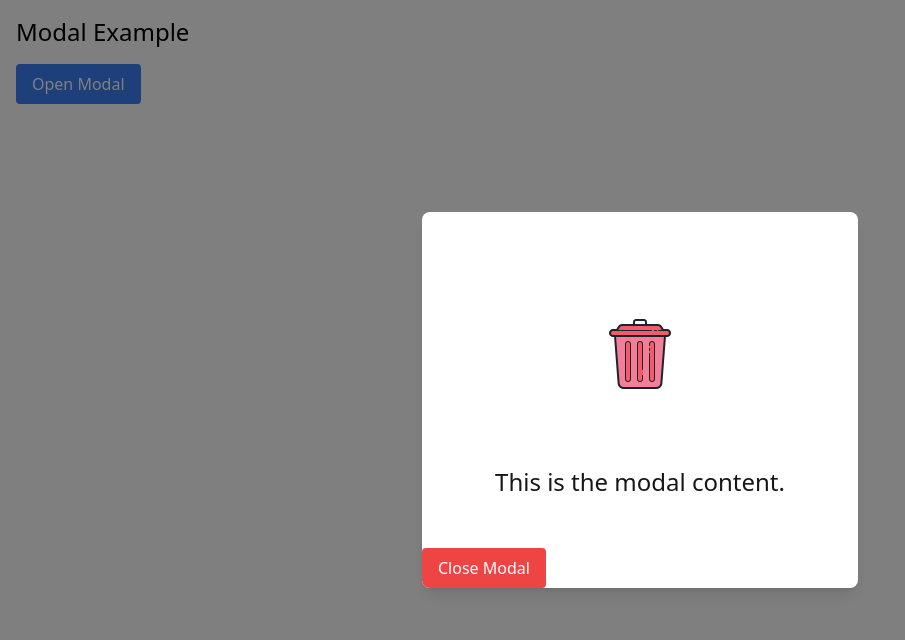
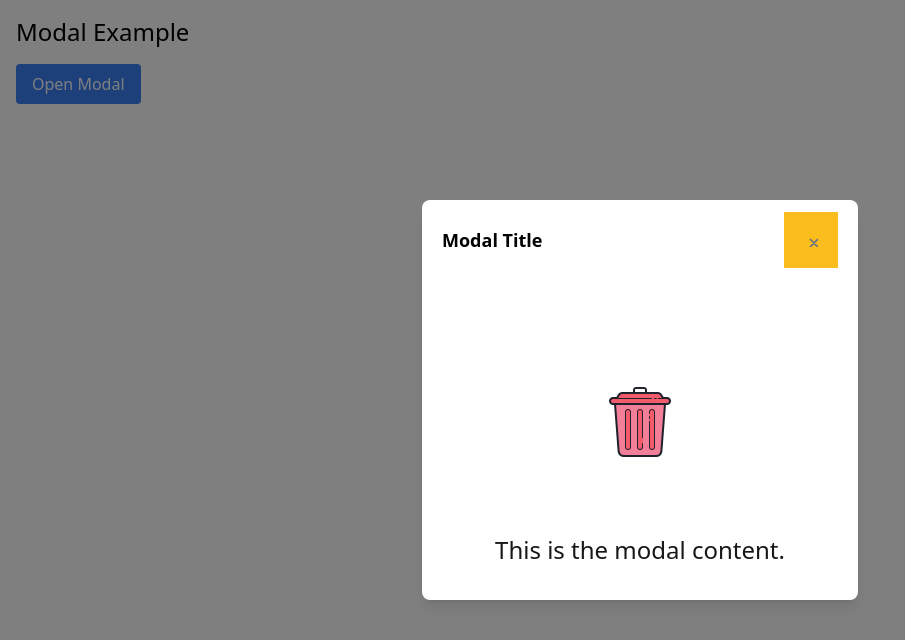
Before and after one commit to touhid9teen/Certify360, a React (Vite) app in the folder frontend/: page / in a window 1280 px wide. Both pictures are taken after a click on the button "Open Modal". Shown: the top 640 px of the page, without its empty margins (0-905 px from the left). Built offline with nearby package versions, Linux system fonts and the light colour scheme.

Commit message:
Modal heade is added

```diff
--- a/frontend/src/App.jsx
+++ b/frontend/src/App.jsx
@@ -1,7 +1,7 @@
 import { useState } from 'react';
-
-import Delete from  './assets/delete.png'
+import ModalHeader from './components/modal/ModalHeader';
 import ModalBody from './components/modal/ModalBody';
+import Delete from './assets/delete.png';
 
 const App = () => {
   const [isModalOpen, setIsModalOpen] = useState(false);
@@ -22,16 +22,14 @@ const App = () => {
       {isModalOpen && (
         <div className="fixed inset-0 flex items-center justify-center bg-black bg-opacity-50">
           <div className="bg-white rounded-lg overflow-hidden shadow-lg">
+            <ModalHeader
+              title="Modal Title"
+              onClose={closeModal}
+            />
             <ModalBody
               content="This is the modal content."
-              imageSrc= {Delete}
+              imageSrc={Delete}
             />
-            <button
-              onClick={closeModal}
-              className="px-4 py-2 bg-red-500 text-white rounded mt-4"
-            >
-              Close Modal
-            </button>
           </div>
         </div>
       )}
--- /dev/null
+++ b/frontend/src/components/modal/ModalHeader.tsx
@@ -0,0 +1,28 @@
+import React,{ FC } from 'react';
+import Button from '../../elements/Button';
+import { CrossIcon } from '../../elements/Icon';
+
+interface ModalHeaderProps {
+  onClose: () => void;
+  title?: string;
+  className?: string;
+}
+
+const ModalHeader: FC<ModalHeaderProps> = (props: ModalHeaderProps) => {
+  const { title = '', onClose = () => {}, className = '' } = props;
+  return (
+    <header className={`px-5 py-3 flex items-center ${title ? 'justify-between' : 'justify-end'}  ${className}`}>
+      {title && <span className="text-lg font-bold">{title}</span>}
+      <div className="flex items-center justify-center">
+        <Button
+          onClick={onClose}
+          className="rounded-full p-3 py-1 hover:bg-gray-200"
+          style={{ width: '43px', height: '43px', transition: 'background-color 0.2s' }}
+        >
+          <CrossIcon width="14" height="14" fill="#667085" />
+        </Button>
+      </div>
+    </header>
+  );
+};
+export default ModalHeader;
```
